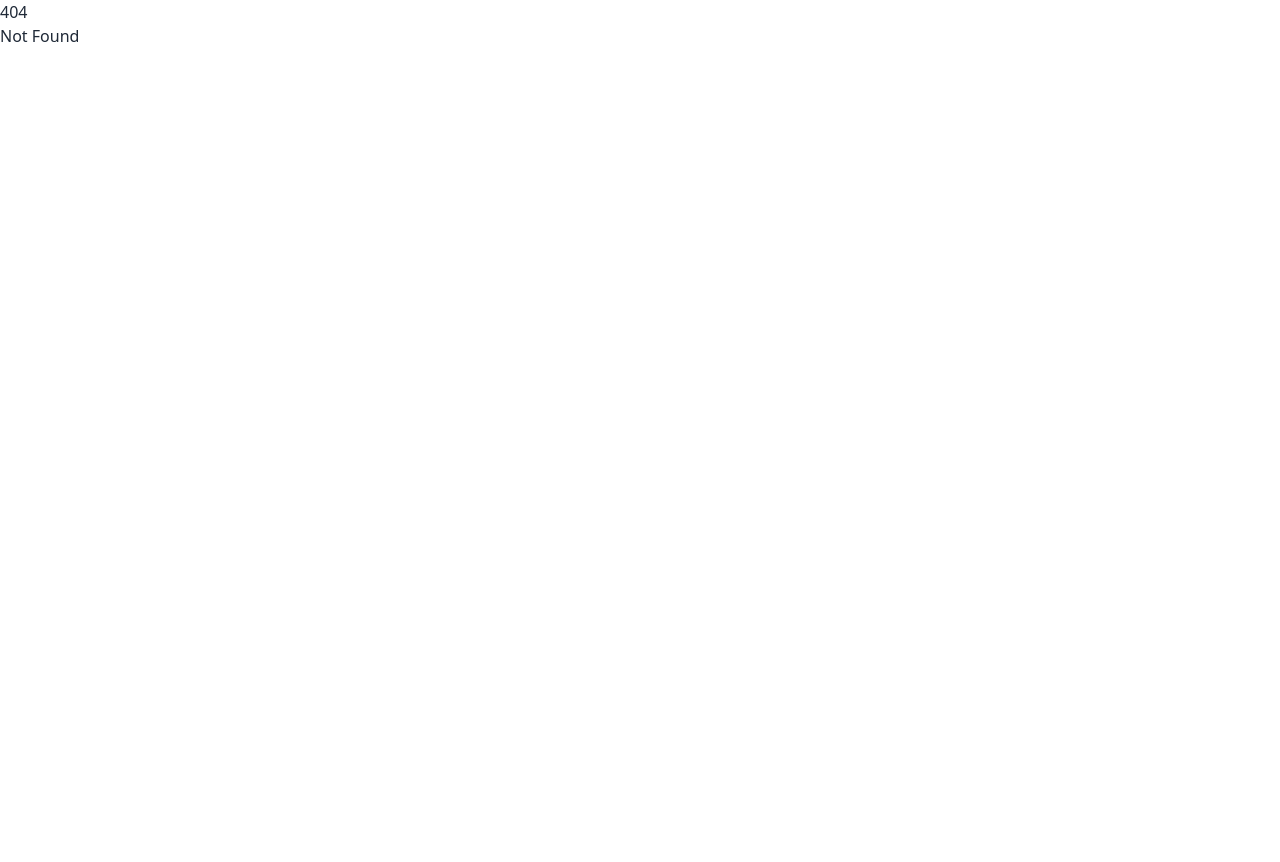
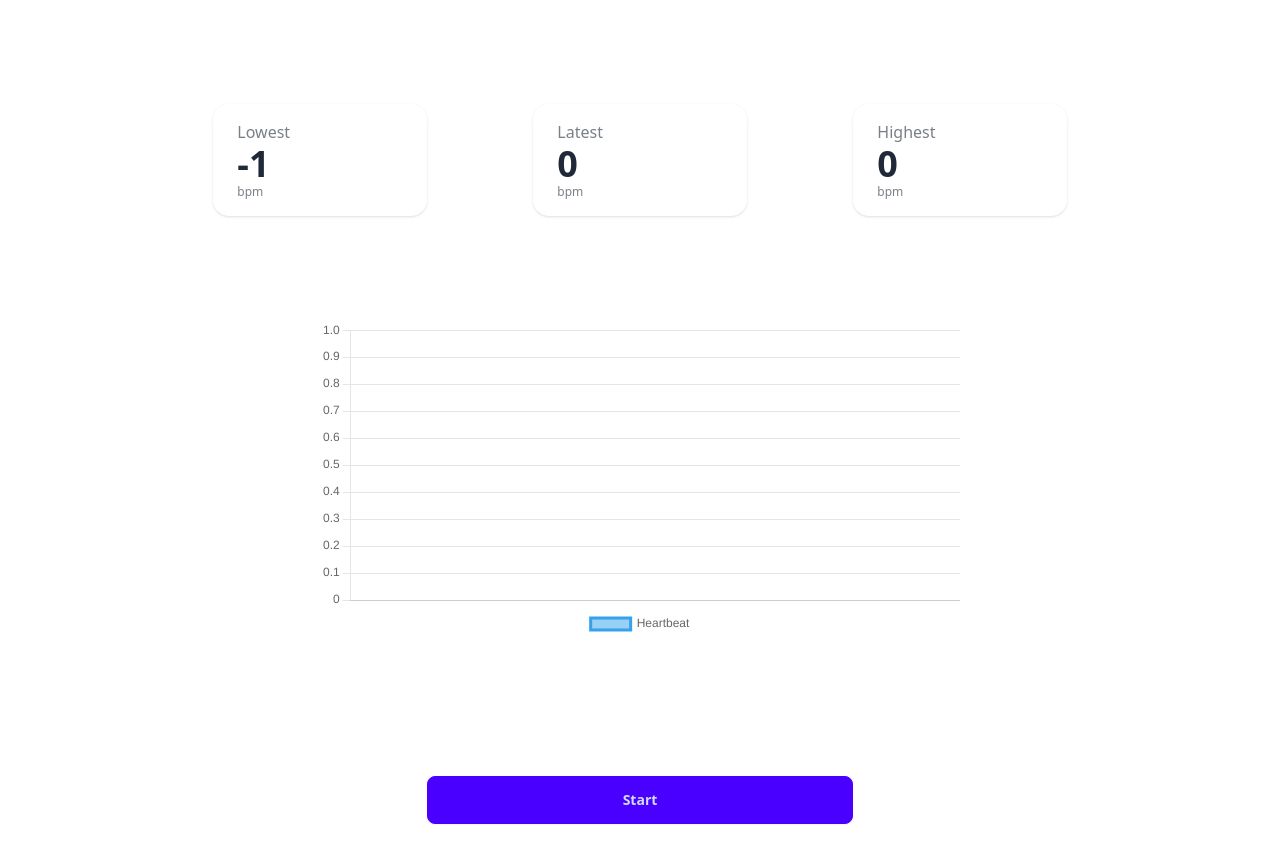
Before and after one commit to ghengao/hhl-svelte-adventure, a SvelteKit app: page /advent/day-4 in a window 1280 px wide. Before the commit this address had no page. Shown: the top 862 px of the page. Before the commit the page ends 800 px from the top, so only its background shows below. Built offline with nearby package versions, Linux system fonts and the light colour scheme.

Commit message:
day-4: initial prototype of day-4 challenge

```diff
--- a/package.json
+++ b/package.json
@@ -37,7 +37,9 @@
 	},
 	"type": "module",
 	"dependencies": {
+		"chart.js": "^4.4.1",
 		"clsx": "^2.1.0",
+		"echarts": "^5.4.3",
 		"formsnap": "^0.4.2",
 		"lucide-svelte": "^0.309.0",
 		"sveltekit-superforms": "^1.13.3",
--- a/src/routes/+page.svelte
+++ b/src/routes/+page.svelte
@@ -4,4 +4,5 @@
 	<a href="/advent/day-1">Day 1</a>
 	<a href="/advent/day-2">Day 2</a>
 	<a href="/advent/day-3">Day 3</a>
+	<a href="/advent/day-4">Day 4</a>
 </nav>
--- /dev/null
+++ b/src/routes/advent/day-4/+page.svelte
@@ -0,0 +1,147 @@
+<script lang="ts">
+	import { persistable } from "$lib/helpers";
+	import type { Writable } from "svelte/store";
+	import { onMount } from "svelte";
+	import { Chart } from "chart.js/auto";
+	import type { ChartItem } from "chart.js/auto";
+
+	type HeartRate = {
+		id: number;
+		heartRate: number;
+	};
+
+	let heartRates: Writable<HeartRate[]> = persistable<HeartRate[]>("heartRates", []);
+	// let historySize = 86400; // seconds in a day
+	let historySize = 100; // seconds in a day
+
+	let latest = 0;
+	let highest = 0;
+	let lowest = -1;
+
+	if ($heartRates.length > 0) {
+		latest = $heartRates[$heartRates.length - 1].heartRate;
+		highest = Math.max(...$heartRates.map((row) => row.heartRate));
+		lowest = Math.min(...$heartRates.map((row) => row.heartRate));
+	}
+
+	async function fetchData() {
+		console.log("fetching data");
+		const res = await fetch("https://advent.sveltesociety.dev/data/2023/day-four.json");
+		const data = await res.json();
+		const hr = data.heartRate as number;
+		if (hr > highest) {
+			highest = hr;
+		}
+		if (hr < lowest || lowest === -1) {
+			lowest = hr;
+		}
+		latest = hr;
+		let newHearRate = { id: 0, heartRate: hr };
+
+		if ($heartRates.length > 0) {
+			newHearRate.id = $heartRates[$heartRates.length - 1].id + 1;
+		}
+		if ($heartRates.length >= historySize) {
+			$heartRates = [...$heartRates.slice(1), newHearRate];
+		} else {
+			$heartRates = [...$heartRates, newHearRate];
+		}
+	}
+
+	let started = false;
+
+	// Run a infinite loop to fetch data
+	async function loop() {
+		if (!started) {
+			return;
+		}
+		await fetchData();
+		if (myChart) {
+			myChart.data.labels = $heartRates.map((row) => row.id);
+			myChart.data.datasets[0].data = $heartRates.map((row) => row.heartRate);
+			myChart.update();
+			console.log("updated chart");
+		}
+		setTimeout(loop, 1000);
+	}
+
+	// Controls the infinite loop to start
+	function start() {
+		started = true;
+		loop();
+	}
+
+	// Controls the infinite loop to stop
+	function stop() {
+		started = false;
+	}
+
+	let myChart: Chart;
+
+	onMount(async (): Promise<any> => {
+		const data: HeartRate[] = $heartRates;
+		const chartDom = document.getElementById("chart") as ChartItem;
+		if (!chartDom) {
+			return;
+		}
+		myChart = new Chart(chartDom, {
+			type: "line",
+			options: {
+				plugins: {
+					legend: {
+						position: "bottom"
+					}
+				}
+			},
+			data: {
+				labels: data.map((row) => row.heartRate),
+				datasets: [
+					{
+						label: "Heartbeat",
+						data: data.map((row) => row.heartRate)
+					}
+				]
+			}
+		});
+	});
+</script>
+
+<div class="grid grid-rows-3 items-center min-h-screen">
+	<div class="grid grid-cols-12">
+		<div class="col-start-3 col-end-5 stats shadow">
+			<div class="stat">
+				<div class="stat-title">Lowest</div>
+				<div class="stat-value">{lowest}</div>
+				<div class="stat-desc">bpm</div>
+			</div>
+		</div>
+
+		<div class="col-start-6 col-end-8 stats shadow">
+			<div class="stat">
+				<div class="stat-title">Latest</div>
+				<div class="stat-value">{latest}</div>
+				<div class="stat-desc">bpm</div>
+			</div>
+		</div>
+
+		<div class="col-start-9 col-end-11 stats shadow">
+			<div class="stat">
+				<div class="stat-title">Highest</div>
+				<div class="stat-value">{highest}</div>
+				<div class="stat-desc">bpm</div>
+			</div>
+		</div>
+	</div>
+	<div class="grid grid-col-12">
+		<div class="col-start-6 col-end-11 max-w-screen-sm max-h-screen-sm">
+			<canvas id="chart"></canvas>
+		</div>
+	</div>
+	<div class="grid grid-cols-12">
+		{#if started}
+			<button class="col-start-5 col-end-9 btn" on:click={stop}>Stop</button>
+		{:else}
+			<button class="col-start-5 col-end-9 btn btn-primary" on:click={start}>Start</button>
+		{/if}
+	</div>
+</div>
```
Also changed, not shown: 1 other file (tests, documents, lock files or other folders).
